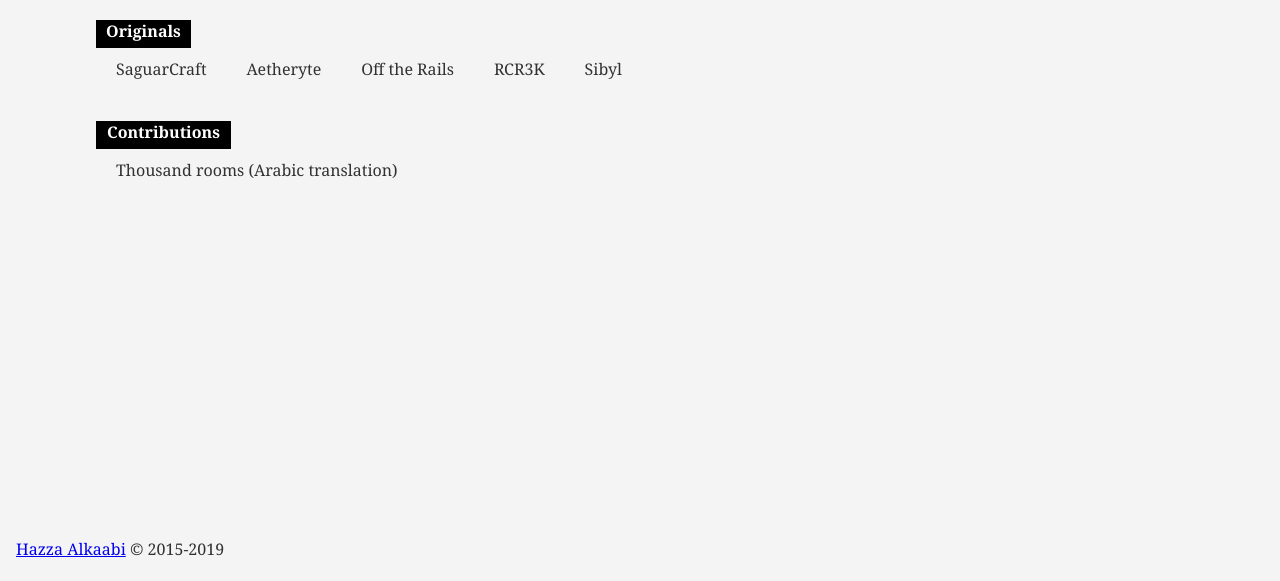
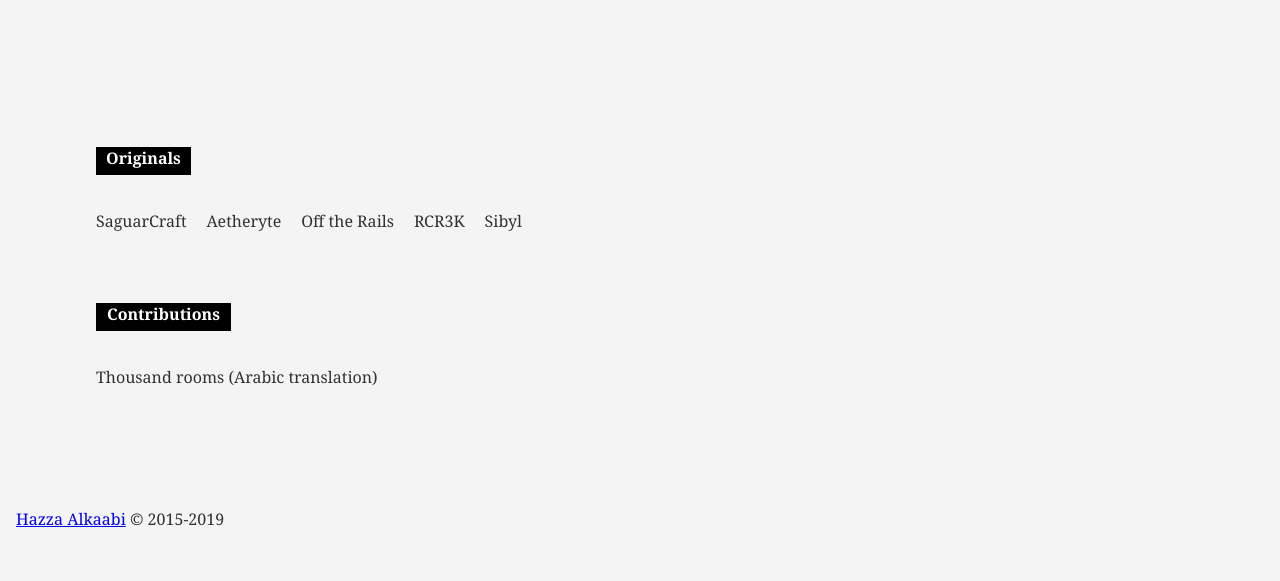
Before and after one commit to HazzaAlkaabi/majarah, a Gatsby site: page / in a window 1280 px wide. Shown: the part 219-800 px from the top of the page. Built offline with nearby package versions, Linux system fonts and the light colour scheme; Gatsby itself is replaced by a stand-in of ours.

Commit message:
changed the margins on the index page

```diff
--- a/src/components/layout.js
+++ b/src/components/layout.js
@@ -21,6 +21,6 @@ export default ({ children }) => (
       </ul>
     </header>
     {children}
-    <footer style={{position: `absolute`, bottom: `0`, marginBottom: `20px`}}><Link to="/about">Hazza Alkaabi</Link> © 2015-2019</footer>
+    <footer style={{position: `absolute`, bottom: `0`, marginBottom: `50px`}}><Link to="/about">Hazza Alkaabi</Link> © 2015-2019</footer>
   </div>
 )
--- a/src/pages/index.js
+++ b/src/pages/index.js
@@ -4,13 +4,13 @@ import styled from 'styled-components'
 
 const ProjectItem = styled.div`
   display: inline;
-  margin: 20px;
+  margin-right : 20px;
 `
 
 export default () => (
   <Layout>
     <h1>Welcome to Hazza Alkaabi's web home, Majarah.</h1>
-    <div style={{ marginLeft: `80px`, marginBottom: `40px`}}>
+    <div style={{ marginLeft: `80px`, marginBottom: `70px`, marginTop: `150px`}}>
       <div
         style={{
           display: `block`,
@@ -20,7 +20,7 @@ export default () => (
           height: `28px`,
           textAlign: `center`,
           fontWeight: `bold`,
-          marginBottom: `10px`
+          marginBottom: `35px`
         }}
       >
         Originals
@@ -41,7 +41,7 @@ export default () => (
           height: `28px`,
           textAlign: `center`,
           fontWeight: `bold`,
-          marginBottom: `10px`
+          marginBottom: `35px`
         }}
       >
         Contributions
```
